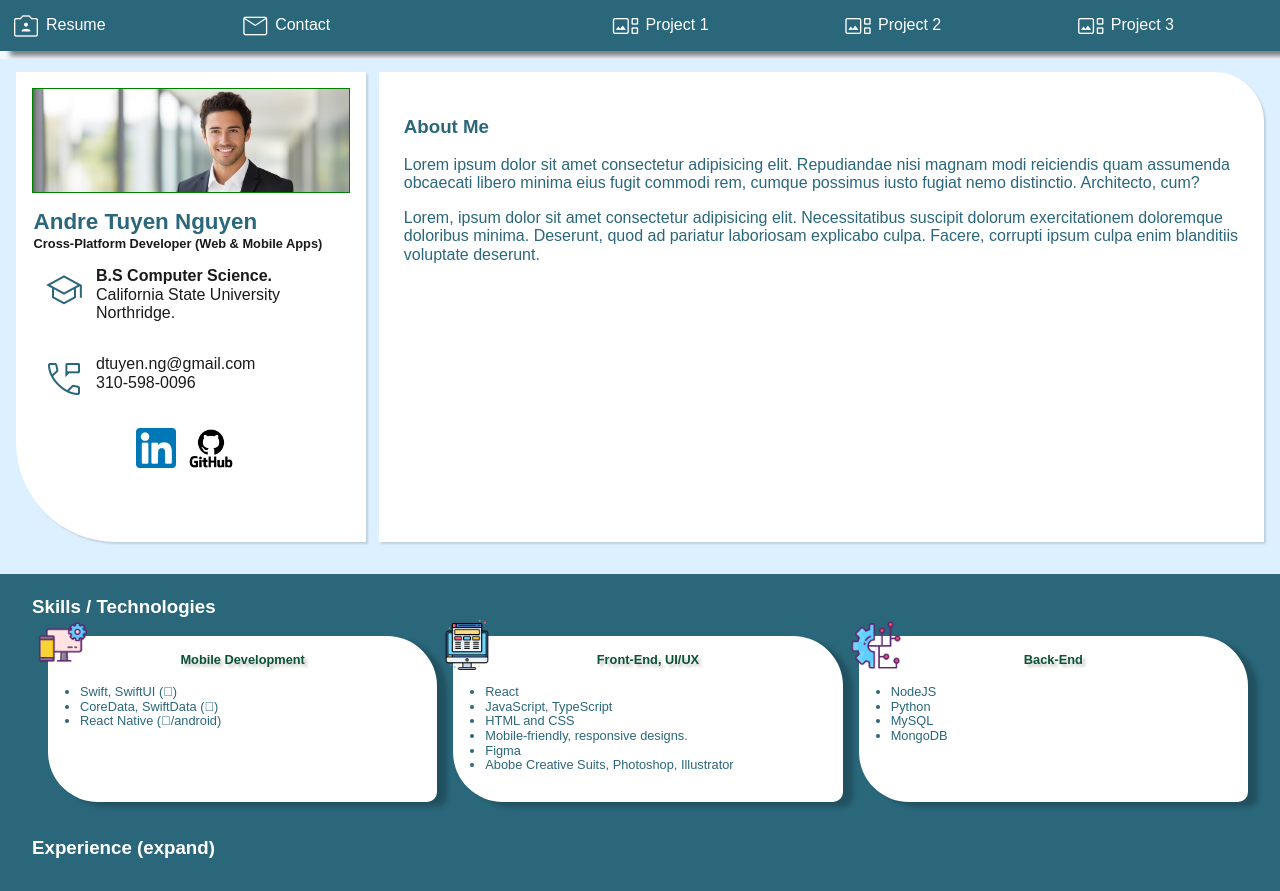
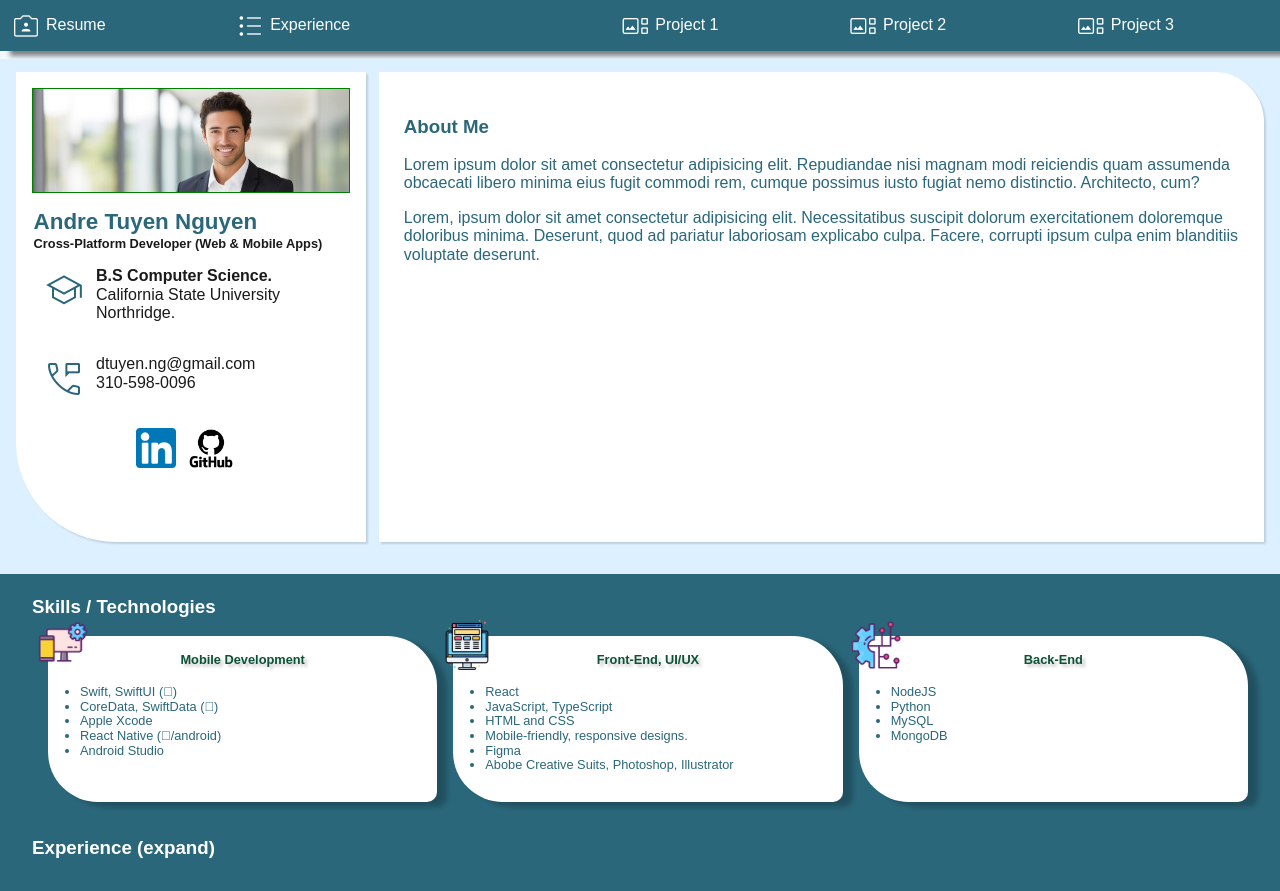
Before and after one commit to dtuyenng/resume-website, a React (Vite) app: page /pricing in a window 1280 px wide. Shown: the top 891 px of the page. Built offline with nearby package versions, Linux system fonts and the light colour scheme.

Commit message:
Commit
Timeline
Menu

```diff
--- a/src/App.tsx
+++ b/src/App.tsx
@@ -2,14 +2,14 @@ import "./App.css";
 import Header from "./components/Header";
 import Content from "./components/Content";
 import Footer from "./Footer";
-import Timeline from "./components/Timeline";
+import Experience from "./components/Experience";
 
 function App() {
   return (
     <div className="wrapper">
       <Header></Header>
       <Content></Content>
-      <Timeline></Timeline>
+      <Experience></Experience>
 
       {/* <Footer></Footer> */}
     </div>
--- a/src/components/Timeline.tsx
+++ b/src/components/Experience.tsx
@@ -1,12 +1,9 @@
 import React from "react";
 
-function Timeline() {
+function Experience() {
   return (
-    <>
-      {" "}
-      <div className="experience_card">
-        <h3 className="experience_card_title">Experience (expand)</h3>
-      </div>
+    <div className="experience_card">
+      <h3 className="experience_card_title">Experience (expand)</h3>
       <div className="timeline__wrapper">
         <div className="timeline__border">
           <div className="timeline__dot"></div>
@@ -48,8 +45,8 @@ function Timeline() {
           </div>
         </div>
       </div>
-    </>
+    </div>
   );
 }
 
-export default Timeline;
+export default Experience;
--- a/src/components/Menu.tsx
+++ b/src/components/Menu.tsx
@@ -12,8 +12,10 @@ function Menu() {
       </div>
       <div className="menu-item">
         <Link className="links" to="/contact">
-          <span className="material-symbols-outlined">mail</span>
-          <span className="menu-item-label">Contact</span>
+          <span className="material-symbols-outlined">
+            format_list_bulleted
+          </span>
+          <span className="menu-item-label">Experience</span>
         </Link>
       </div>
 
--- a/src/components/Resume.tsx
+++ b/src/components/Resume.tsx
@@ -62,7 +62,9 @@ function Resume() {
             <ul>
               <li>Swift, SwiftUI ()</li>
               <li>CoreData, SwiftData ()</li>
+              <li>Apple Xcode</li>
               <li>React Native (/android)</li>
+              <li>Android Studio</li>
             </ul>
           </div>
           <div className="skill_item">
```
